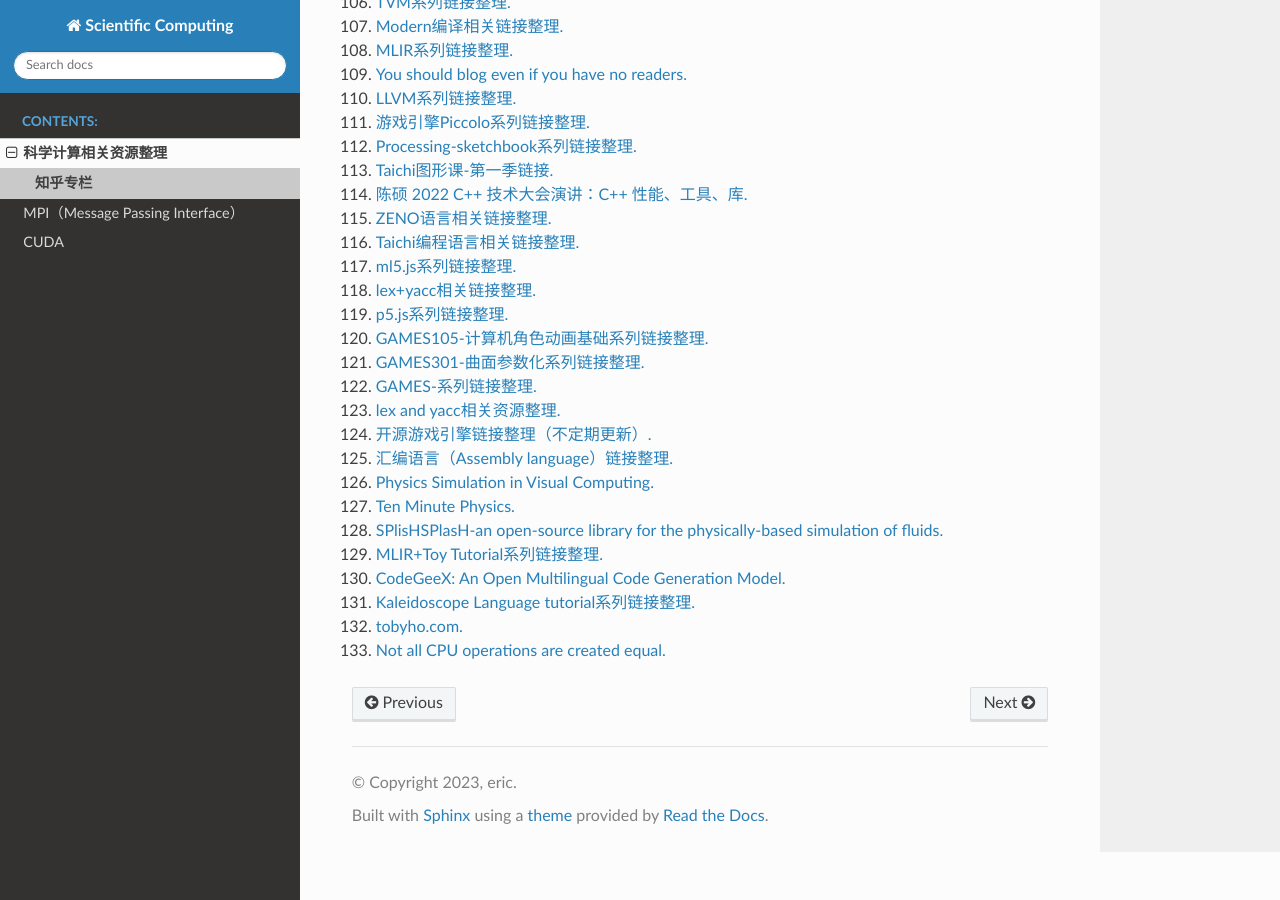
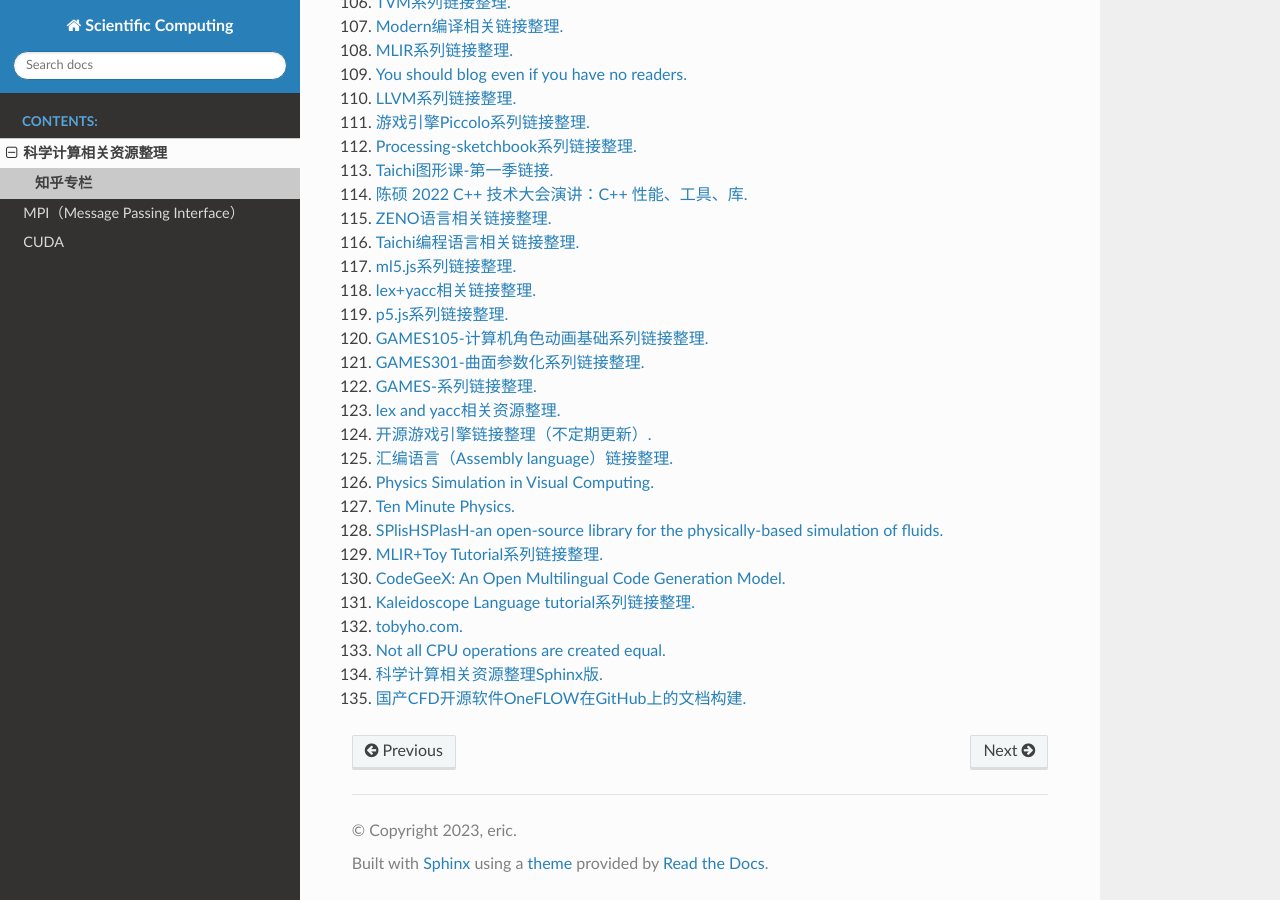
Before and after one commit to eric2003/ScientificComputing, a Sphinx documentation site: the page built from docs/source/zhihu/zhihu.rst, in a window 1280 px wide and 900 px high, scrolled down 2697 px. Built offline with Sphinx 7.4.7 and the Read the Docs theme 2.0.0, drawn with Linux system fonts in a browser that asks for light colours.

Commit message:
add item

```diff
--- a/docs/source/zhihu/zhihu.rst
+++ b/docs/source/zhihu/zhihu.rst
@@ -134,3 +134,5 @@
 #. `Kaleidoscope Language tutorial系列链接整理. <https://zhuanlan.zhihu.com/p/577021475/>`_
 #. `tobyho.com. <https://zhuanlan.zhihu.com/p/577028713/>`_
 #. `Not all CPU operations are created equal. <https://zhuanlan.zhihu.com/p/581740764/>`_
+#. `科学计算相关资源整理Sphinx版. <https://zhuanlan.zhihu.com/p/607525863/>`_
+#. `国产CFD开源软件OneFLOW在GitHub上的文档构建. <https://zhuanlan.zhihu.com/p/608833628/>`_
```
